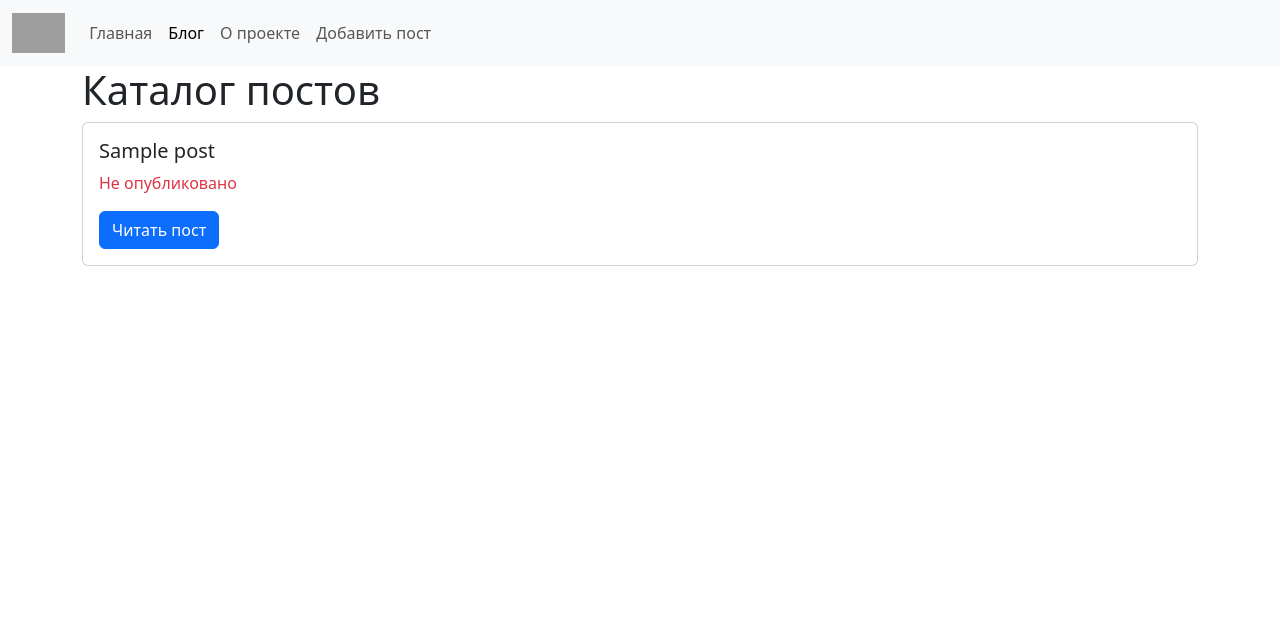
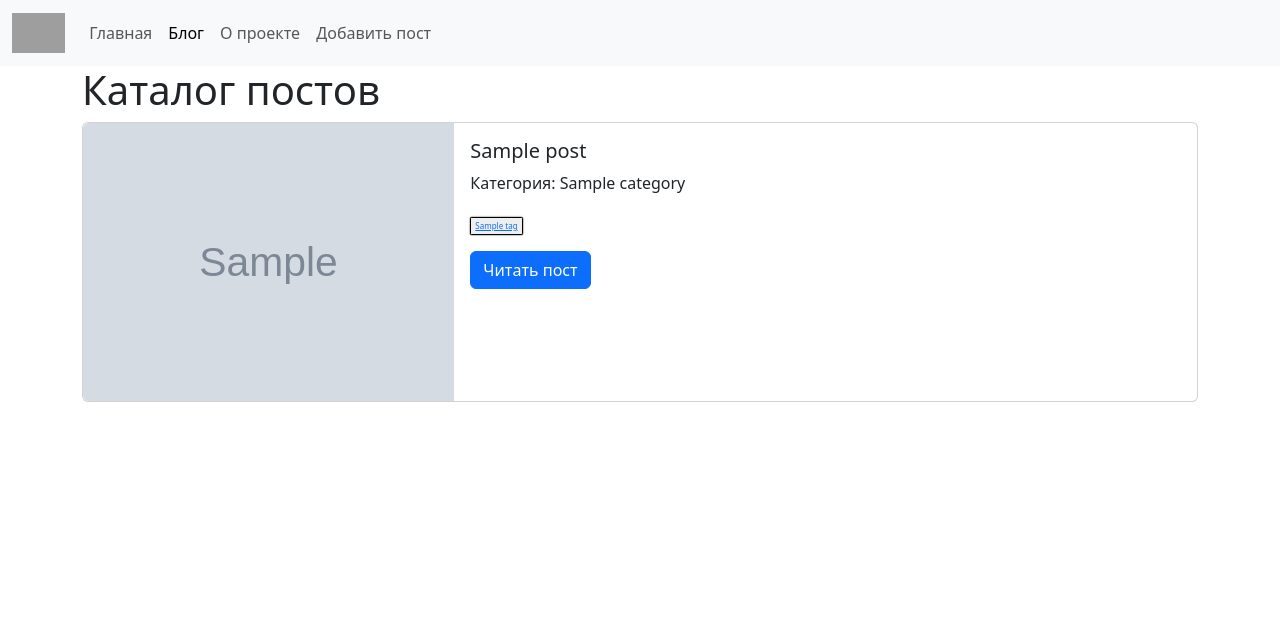
Before and after one commit to VladimirMonin/django_320, a Django app: page /blog/ in a window 1280 px wide. Shown: the top 641 px of the page. Run offline with Django 5.2, Linux system fonts and the light colour scheme; tables that the repository leaves empty hold one stand-in row (values such as "Sample post"); grey boxes marked "Sample" are stand-in pictures; some libraries are stand-ins or nearby versions; grey boxes are pictures that could not be loaded.

Commit message:
lesson_51: категории постов и отображение только опубликованных

```diff
--- a/blog_app/models.py
+++ b/blog_app/models.py
@@ -64,6 +64,11 @@ from unidecode import unidecode
 
 
 class Post(models.Model):
+    STATUS_CHOICES = (
+        ("published", "Опубликовано"),
+        ("draft", "Черновик"),
+    )
+
     title = models.CharField(max_length=300, unique=True, verbose_name="Заголовок")
     text = models.TextField(verbose_name="Текст")
     slug = models.SlugField(unique=True, verbose_name="Адрес страницы")
@@ -88,7 +93,10 @@ class Post(models.Model):
     updated_at = models.DateTimeField(auto_now=True, verbose_name="Дата обновления")
     views = models.IntegerField(default=0, verbose_name="Просмотры")
     cover_image = models.ImageField(blank=True, null=True, verbose_name="Обложка", upload_to="media/images/")
-    # - Статус: Выбор из 'Опубликовано' и 'Черновик'.
+
+    status = models.CharField(
+            max_length=12, choices=STATUS_CHOICES, default="draft", verbose_name="Статус"
+        )
 
     def __str__(self):
         return str(self.title)
--- a/blog_app/templates/blog_app/blog.html
+++ b/blog_app/templates/blog_app/blog.html
@@ -27,7 +27,9 @@ comments: список словарей:
     <h1>Каталог постов</h1>
 
     {% for post in posts %}
+    {% if post.status == 'published' %}
     {% include 'blog_app/post_preview_include.html' %}
+    {% endif %}
     {% endfor %}
 
 </div>
--- a/blog_app/templates/blog_app/post_preview_include.html
+++ b/blog_app/templates/blog_app/post_preview_include.html
@@ -1,22 +1,34 @@
+{% load static %}
 {% comment %}
 blog_app/templates/blog_app/post_preview_include.html
 Инклюд для подключения краткого представления поста в разные шаблоны
 {% endcomment %}
 <div class="card mb-3">
+    <div class="row g-0">
+        <div class="col-md-4">
+            {% if post.cover_image %}
+                <img src="{{ post.cover_image.url }}" class="img-fluid rounded-start" alt="{{ post.title }}">
+            {% else %}
+                <img src="{% static 'images/no_image.png' %}" class="img-fluid rounded-start" alt="No image">
+            {% endif %}
+        </div>
+        <div class="col-md-8">
             <div class="card-body">
                 <h5 class="card-title">{{ post.title }}</h5>
                 <p class="card-text">
-            {% if post.is_published %}
-            <span class="text-success">Опубликовано</span>
+                    {% if post.category %}
+                    <span class="category">Категория: {{ post.category.name }}</span>
                     {% else %}
-            <span class="text-danger">Не опубликовано</span>
+                    <span class="category">Без категории</span>
                     {% endif %}
                 </p>
                 <p class="card-text">
-            {% for hashtag in post.hashtags.all %}
-            <span class="hashtag">{{ hashtag }}</span>
+                    {% for tag in post.tags.all %}
+                    <span class="hashtag"> <a href="{{tag.get_absolute_url}}">{{ tag.name }}</a></span>
                     {% endfor %}
                 </p>
                 <a href="{% url 'post_by_slug' post.slug %}" class="btn btn-primary">Читать пост</a>
             </div>
         </div>
+    </div>
+</div>
```
Also changed, not shown: blog_app/migrations/0008_post_status.py (added). Lines whose indentation alone changed are shown as unchanged.
